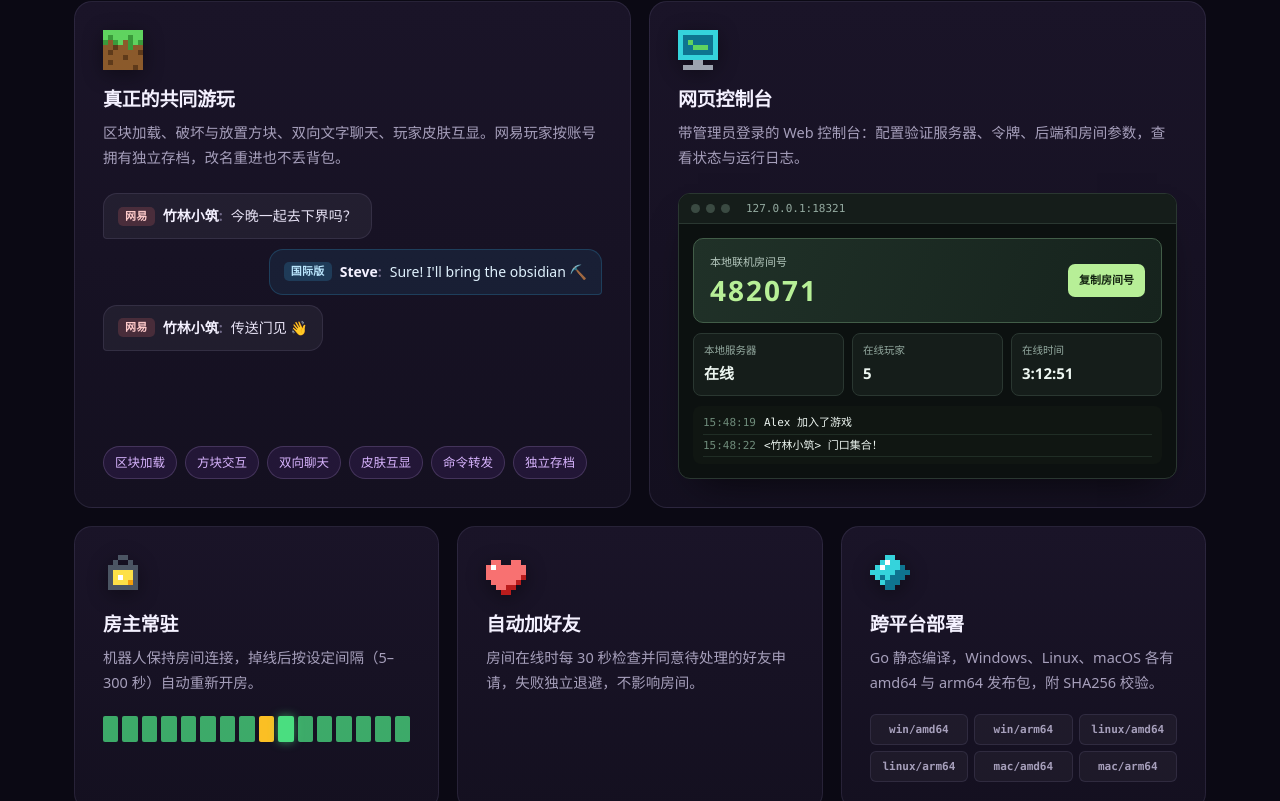
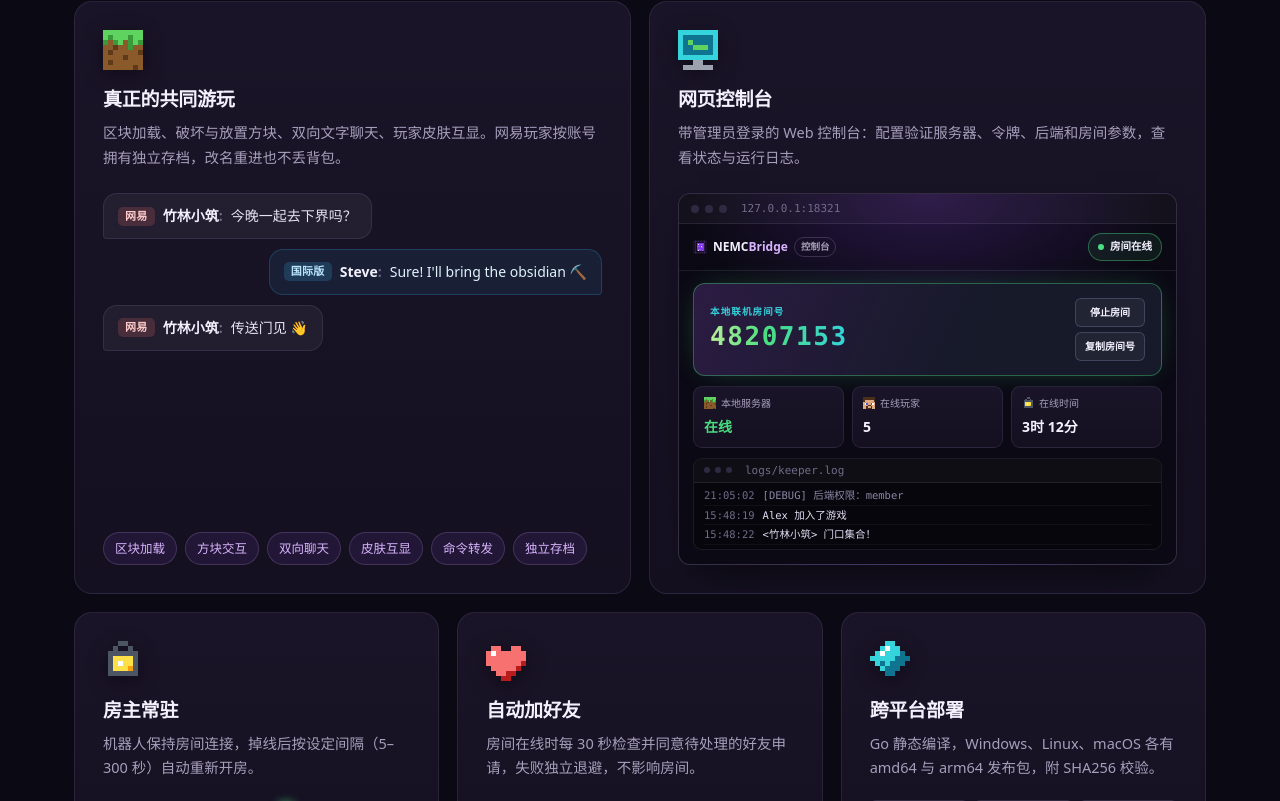
Before and after one commit to UCKETX/NEMCBridge, a plain HTML site: page site/index.html in a window 1280 px wide. Shown: the part 2383-3184 px from the top of the page. Drawn offline with Linux system fonts and the light colour scheme; no server answers.

Commit message:
Update website console preview to the redesigned dashboard
The feature card's mock now mirrors the new console: status pill,
glowing room number, pixel-icon stat cards and a terminal-style log
that dims debug lines and highlights failures. Uptime uses the same
format as the real console.

Co-Authored-By: Claude Opus 5.5 <noreply@anthropic.com>

```diff
--- a/site/index.html
+++ b/site/index.html
@@ -168,22 +168,30 @@
             <p>带管理员登录的 Web 控制台：配置验证服务器、令牌、后端和房间参数，查看状态与运行日志。</p>
             <div class="mock-console" aria-hidden="true">
               <div class="mc-bar"><i></i><i></i><i></i><span>127.0.0.1:18321</span></div>
+              <div class="mc-top">
+                <span class="mc-brand"><img src="assets/favicon.svg" alt="" width="14" height="14"><span>NEMC<b>Bridge</b></span><small>控制台</small></span>
+                <span class="mc-pill"><i></i>房间在线</span>
+              </div>
               <div class="mc-body">
                 <div class="mc-hero">
                   <div>
                     <small>本地联机房间号</small>
-                    <strong class="mc-room" data-room>482071</strong>
+                    <strong class="mc-room" data-room>48207153</strong>
                   </div>
-                  <span class="mc-btn">复制房间号</span>
+                  <div class="mc-actions"><span>停止房间</span><span>复制房间号</span></div>
                 </div>
                 <div class="mc-stats">
-                  <div><small>本地服务器</small><b>在线</b></div>
-                  <div><small>在线玩家</small><b data-players>4</b></div>
-                  <div><small>在线时间</small><b data-uptime>3:12:45</b></div>
+                  <div><small><i class="px-icon" data-icon="grass"></i>本地服务器</small><b class="mc-ok">在线</b></div>
+                  <div><small><i class="px-icon" data-icon="player-b"></i>在线玩家</small><b data-players>4</b></div>
+                  <div><small><i class="px-icon" data-icon="lantern"></i>在线时间</small><b data-uptime>3时 12分</b></div>
                 </div>
-                <div class="mc-log" data-log>
-                  <p><time>21:04:12</time>竹林小筑 加入了游戏</p>
-                  <p><time>21:04:30</time>&lt;Steve&gt; welcome!</p>
+                <div class="mc-log">
+                  <div class="mc-log-bar"><i></i><i></i><i></i><span>logs/keeper.log</span></div>
+                  <div class="mc-log-body" data-log>
+                    <p><time>21:04:12</time>竹林小筑 加入了游戏</p>
+                    <p><time>21:04:30</time>&lt;Steve&gt; welcome!</p>
+                    <p class="is-debug"><time>21:05:02</time>[DEBUG] 后端权限：member</p>
+                  </div>
                 </div>
               </div>
             </div>
--- a/site/main.js
+++ b/site/main.js
@@ -289,9 +289,10 @@
     const log = $("[data-log]", mock);
     const feed = [
       ["Alex 加入了游戏", 1], ["<竹林小筑> 门口集合！", 0], ["<Steve> on my way", 0],
-      ["山海 加入了游戏", 1], ["<山海> 我带了钻石镐 ⛏️", 0], ["Alex 被苦力怕炸死了", 0],
-      ["<Alex> creeper... 😭", 0], ["山海 离开了游戏", -1], ["好友申请已自动同意：夜航船", 0],
-      ["夜航船 加入了游戏", 1], ["<夜航船> 你好呀", 0], ["Alex 离开了游戏", -1],
+      ["山海 加入了游戏", 1], ["<山海> 我带了钻石镐 ⛏️", 0], ["[DEBUG] 区块批次 214 KiB", 0],
+      ["Alex 被苦力怕炸死了", 0], ["<Alex> creeper... 😭", 0], ["山海 离开了游戏", -1],
+      ["好友申请已自动同意：夜航船", 0], ["夜航船 加入了游戏", 1], ["<夜航船> 你好呀", 0],
+      ["RakNet 连接超时，正在重试", 0], ["Alex 离开了游戏", -1],
     ];
     let i = 0;
     const pad = (n) => String(n).padStart(2, "0");
@@ -301,7 +302,8 @@
     setInterval(() => {
       secs++;
       if (!visible) return;
-      uptime.textContent = `${Math.floor(secs / 3600)}:${pad(Math.floor(secs / 60) % 60)}:${pad(secs % 60)}`;
+      // Same format as the real console.
+      uptime.textContent = `${Math.floor(secs / 3600)}时 ${Math.floor(secs % 3600 / 60)}分`;
     }, 1000);
     setInterval(() => {
       if (!visible || document.hidden) return;
@@ -309,9 +311,11 @@
       players = Math.max(1, Math.min(9, players + delta));
       count.textContent = players;
       const p = document.createElement("p");
+      if (text.startsWith("[DEBUG]")) p.className = "is-debug";
+      else if (/失败|错误|断开|超时/.test(text)) p.className = "is-warn";
       p.innerHTML = `<time>${clock()}</time>${esc(text)}`;
       log.appendChild(p);
-      while (log.children.length > 2) log.firstElementChild.remove();
+      while (log.children.length > 3) log.firstElementChild.remove();
     }, 2600);
   }
 
--- a/site/style.css
+++ b/site/style.css
@@ -240,22 +240,39 @@ h1, h2, h3, h4 { margin: 0; line-height: 1.25; letter-spacing: -.01em; }
 .tag-ne { color: #fecaca; background: rgba(248, 113, 113, .18); }
 .tag-intl { color: #bae6fd; background: rgba(56, 189, 248, .18); }
 
-.mock-console { margin-top: 24px; border-radius: 12px; overflow: hidden; border: 1px solid #2a3731; background: #0c1110; font-family: "Segoe UI", var(--sans); box-shadow: 0 20px 40px -20px rgba(0, 0, 0, .7); }
-.mc-bar { display: flex; align-items: center; gap: 6px; padding: 9px 12px; background: #151d1a; border-bottom: 1px solid #2a3731; }
-.mc-bar i { width: 9px; height: 9px; border-radius: 50%; background: #3a4a42; }
-.mc-bar span { margin-left: 10px; font: 11px/1 var(--mono); color: #94aaa0; }
-.mc-body { padding: 14px; }
-.mc-hero { display: flex; justify-content: space-between; align-items: center; gap: 10px; padding: 14px 16px; border-radius: 10px; border: 1px solid #425d48; background: linear-gradient(110deg, #203128, #16231d); }
-.mc-hero small { display: block; font-size: 11px; color: #b4c7bd; }
-.mc-room { display: block; font-size: 28px; font-weight: 700; color: var(--green); letter-spacing: 2px; font-variant-numeric: tabular-nums; line-height: 1.3; white-space: nowrap; }
-.mc-btn { font-size: 11px; font-weight: 700; color: #132310; background: var(--green); padding: 7px 11px; border-radius: 7px; white-space: nowrap; }
+/* Miniature of the real console (internal/webui) */
+.mock-console { margin-top: 24px; border-radius: 12px; overflow: hidden; border: 1px solid var(--line-2); background: radial-gradient(70% 50% at 50% 0%, rgba(147, 70, 245, .22), transparent 70%), var(--bg); box-shadow: 0 20px 40px -20px rgba(0, 0, 0, .7); }
+.mc-bar { display: flex; align-items: center; gap: 6px; padding: 9px 12px; background: rgba(255, 255, 255, .03); border-bottom: 1px solid var(--line); }
+.mc-bar i, .mc-log-bar i { width: 8px; height: 8px; border-radius: 50%; background: #2f2942; }
+.mc-bar span, .mc-log-bar span { margin-left: 8px; font: 11px/1 var(--mono); color: var(--dim); }
+.mc-top { display: flex; align-items: center; justify-content: space-between; gap: 8px; padding: 9px 14px; border-bottom: 1px solid var(--line); }
+.mc-brand { display: flex; align-items: center; gap: 6px; font-size: 12px; font-weight: 800; }
+.mc-brand img { image-rendering: pixelated; border-radius: 2px; }
+.mc-brand b { color: var(--purple-l); }
+.mc-brand small { font-size: 9.5px; font-weight: 600; color: var(--muted); padding: 1px 6px; border: 1px solid var(--line-2); border-radius: 999px; }
+.mc-pill { display: inline-flex; align-items: center; gap: 6px; padding: 4px 9px; border-radius: 999px; font-size: 10.5px; font-weight: 600; white-space: nowrap; border: 1px solid rgba(74, 222, 128, .4); background: rgba(74, 222, 128, .08); }
+.mc-pill i { width: 6px; height: 6px; border-radius: 50%; background: var(--green-2); animation: ping 2s infinite; }
+.mc-body { padding: 12px 14px 14px; }
+.mc-hero { display: flex; justify-content: space-between; align-items: center; gap: 10px; padding: 14px 16px; border-radius: 12px; border: 1px solid rgba(74, 222, 128, .38); background: linear-gradient(115deg, rgba(168, 85, 247, .16), rgba(53, 211, 220, .05) 60%), var(--card); box-shadow: 0 0 30px -12px rgba(74, 222, 128, .45); }
+.mc-hero small { display: block; font: 700 9.5px/1 var(--mono); letter-spacing: .12em; color: var(--cyan); }
+.mc-room { display: block; margin-top: 6px; font: 800 26px/1.15 var(--mono); letter-spacing: .06em; font-variant-numeric: tabular-nums; white-space: nowrap; background: linear-gradient(90deg, #b7ef97, #4ade80 40%, #35d3dc); -webkit-background-clip: text; background-clip: text; color: transparent; }
+.mc-actions { display: flex; flex-direction: column; gap: 5px; }
+.mc-actions span { font-size: 10px; font-weight: 600; text-align: center; white-space: nowrap; padding: 5px 9px; border-radius: 6px; border: 1px solid var(--line-2); background: rgba(255, 255, 255, .05); }
 .mc-stats { display: grid; grid-template-columns: repeat(3, 1fr); gap: 8px; margin-top: 10px; }
-.mc-stats div { background: #151d1a; border: 1px solid #2a3731; border-radius: 8px; padding: 8px 10px; }
-.mc-stats small { display: block; font-size: 10.5px; color: #94aaa0; }
-.mc-stats b { font-size: 15px; font-weight: 600; color: #edf6f1; font-variant-numeric: tabular-nums; }
-.mc-log { margin-top: 10px; background: #101612; border-radius: 8px; padding: 6px 10px; height: 58px; overflow: hidden; font: 11px/1.6 Consolas, var(--mono); color: #edf6f1; }
-.mc-log p { margin: 0; padding: 2px 0; border-bottom: 1px solid #202d25; white-space: nowrap; overflow: hidden; text-overflow: ellipsis; color: #edf6f1; font-size: 11px; animation: logIn .4s ease; }
-.mc-log time { color: #6e8b7a; margin-right: 8px; }
+.mc-stats div { background: linear-gradient(180deg, var(--card-2), var(--card)); border: 1px solid var(--line); border-radius: 9px; padding: 8px 10px; min-width: 0; }
+.mc-stats small { display: flex; align-items: center; gap: 5px; font-size: 10px; color: var(--muted); white-space: nowrap; }
+.mc-stats .px-icon { width: 12px; height: 12px; }
+.mc-stats .px-icon svg { filter: none; }
+.mc-stats b { display: block; margin-top: 3px; font-size: 14px; font-weight: 700; color: var(--text); font-variant-numeric: tabular-nums; white-space: nowrap; }
+.mc-stats b.mc-ok { color: var(--green-2); }
+.mc-log { margin-top: 10px; border-radius: 9px; overflow: hidden; border: 1px solid var(--line); background: #07060c; }
+.mc-log-bar { display: flex; align-items: center; gap: 5px; padding: 6px 10px; border-bottom: 1px solid var(--line); background: rgba(255, 255, 255, .03); }
+.mc-log-bar i { width: 6px; height: 6px; }
+.mc-log-body { height: 66px; overflow: hidden; padding: 3px 10px; font: 10.5px/1.6 var(--mono); }
+.mc-log-body p { margin: 0; padding: 1px 0; border-bottom: 1px solid rgba(255, 255, 255, .04); white-space: nowrap; overflow: hidden; text-overflow: ellipsis; color: #e4def5; font-size: 10.5px; animation: logIn .4s ease; }
+.mc-log-body p.is-debug { color: #8d86a6; }
+.mc-log-body p.is-warn { color: #fda4af; }
+.mc-log-body time { color: var(--dim); margin-right: 8px; }
 @keyframes logIn { from { opacity: 0; transform: translateY(6px); } }
 
 .uptime-bar { display: flex; gap: 4px; margin-top: 22px; }
@@ -485,8 +502,10 @@ h1, h2, h3, h4 { margin: 0; line-height: 1.25; letter-spacing: -.01em; }
   .bento { grid-template-columns: 1fr; }
   .card, .card-play, .card-console, .card-term, .card-term ~ .card { grid-column: span 1; }
   .card { padding: 24px 20px; }
-  .mc-room { font-size: 22px; letter-spacing: 1px; }
-  .mc-btn { display: none; }
+  .mc-room { font-size: 21px; letter-spacing: .02em; }
+  .mc-actions { display: none; }
+  .mc-stats { grid-template-columns: 1fr 1fr; }
+  .mc-stats div:last-child { grid-column: 1 / -1; }
   .term { font-size: 6.6px; padding: 12px; }
   .downloads { grid-template-columns: 1fr; }
   .step { padding: 26px 20px; }
```
